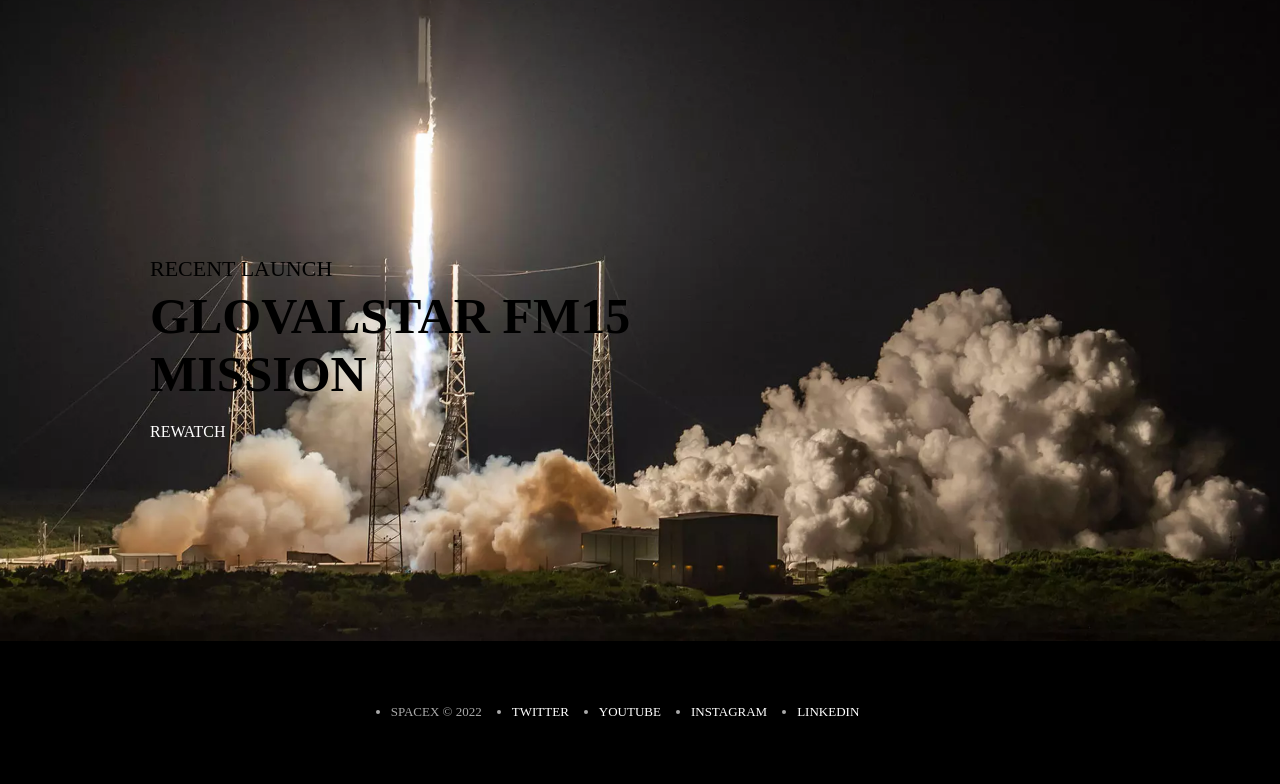
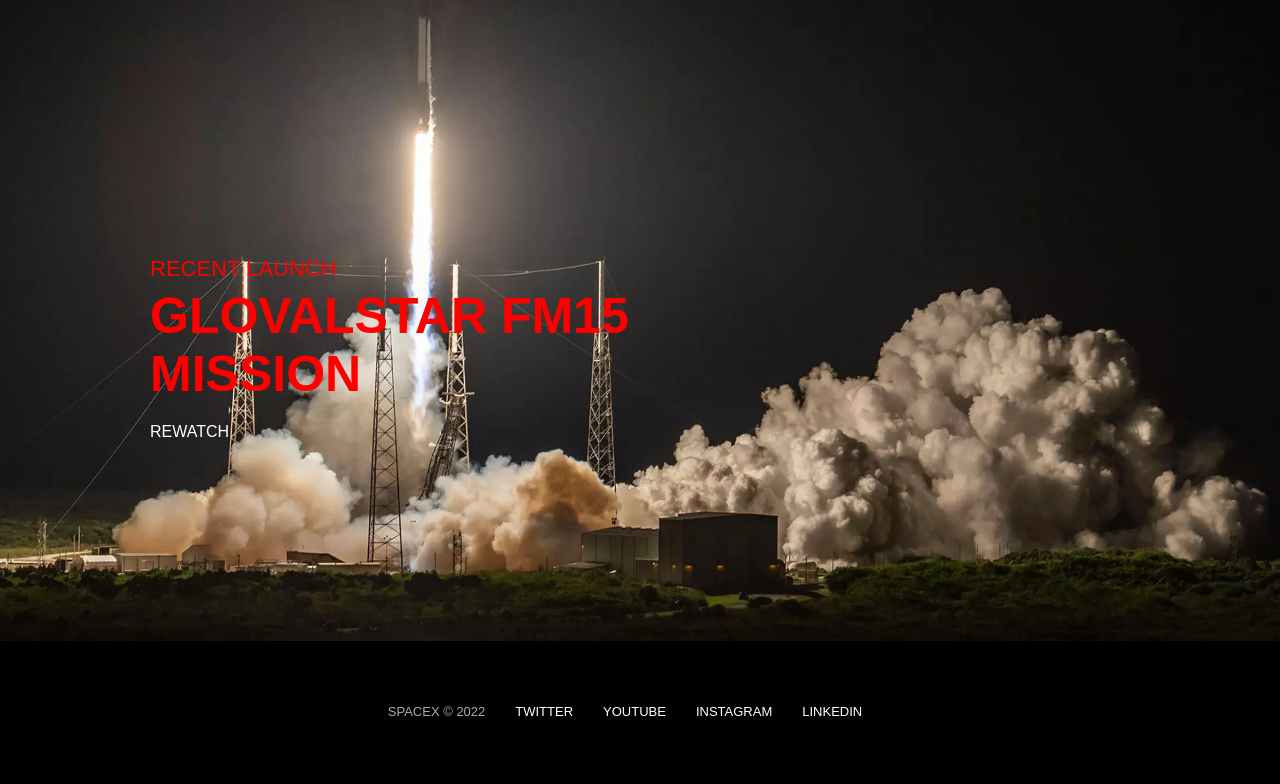
Before and after one commit to Billytos27/module-1-html-css-Billytos27bis, a plain HTML site: page index.html in a window 1280 px wide. Shown: the part 959-1743 px from the top of the page. Drawn offline with Linux system fonts and the light colour scheme; files whose address does not match are found by name; a web font is replaced by a local one.

Commit message:
remplissage du code css

```diff
--- a/css/style.css
+++ b/css/style.css
@@ -10,8 +10,10 @@
 
 body {
   /* TODO 1 https://www.w3schools.com/cssref/pr_font_font-family.php */
+  font-family: Arial, Helvetica, sans-serif;
   background: #000;
   /* TODO 2 https://www.w3schools.com/cssref/pr_text_color.php */
+  color: red;
 }
 
 a {
@@ -21,6 +23,7 @@ a {
 
 ul {
   /* TODO 3 https://www.w3schools.com/cssref/pr_list-style-type.php */
+  list-style-type: none;
 }
 
 /* Header/Navbar */
@@ -36,7 +39,6 @@ ul {
   faire une vidéo d'explication sur flex et justify-contentles en utilisant W3school */
   /* TODO 4 https://www.w3schools.com/css/css3_flexbox.asp */
   /* TODO 5 https://www.w3schools.com/cssref/css3_pr_justify-content.php */
-
   align-items: center;
   text-transform: uppercase;
   height: 100px;
```
